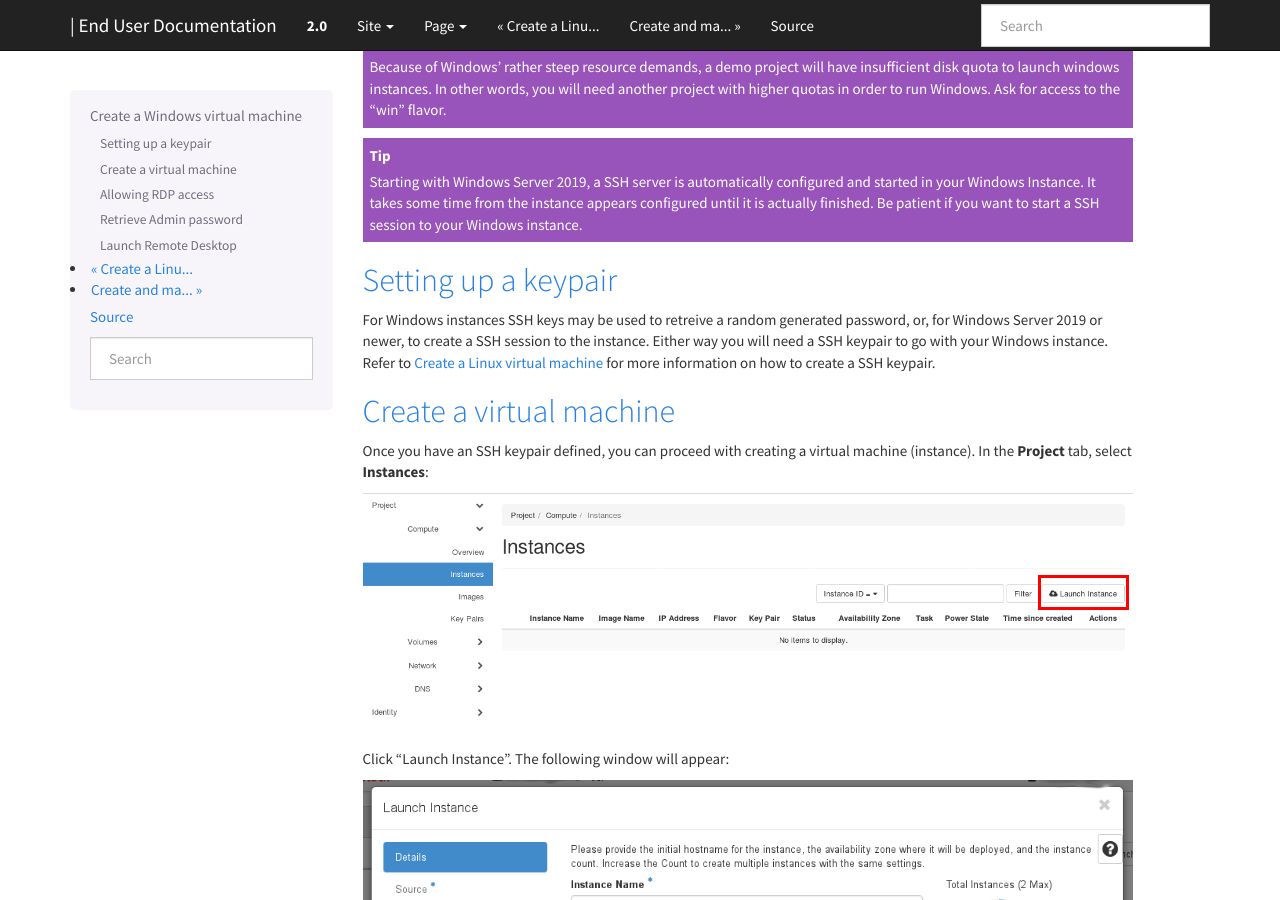
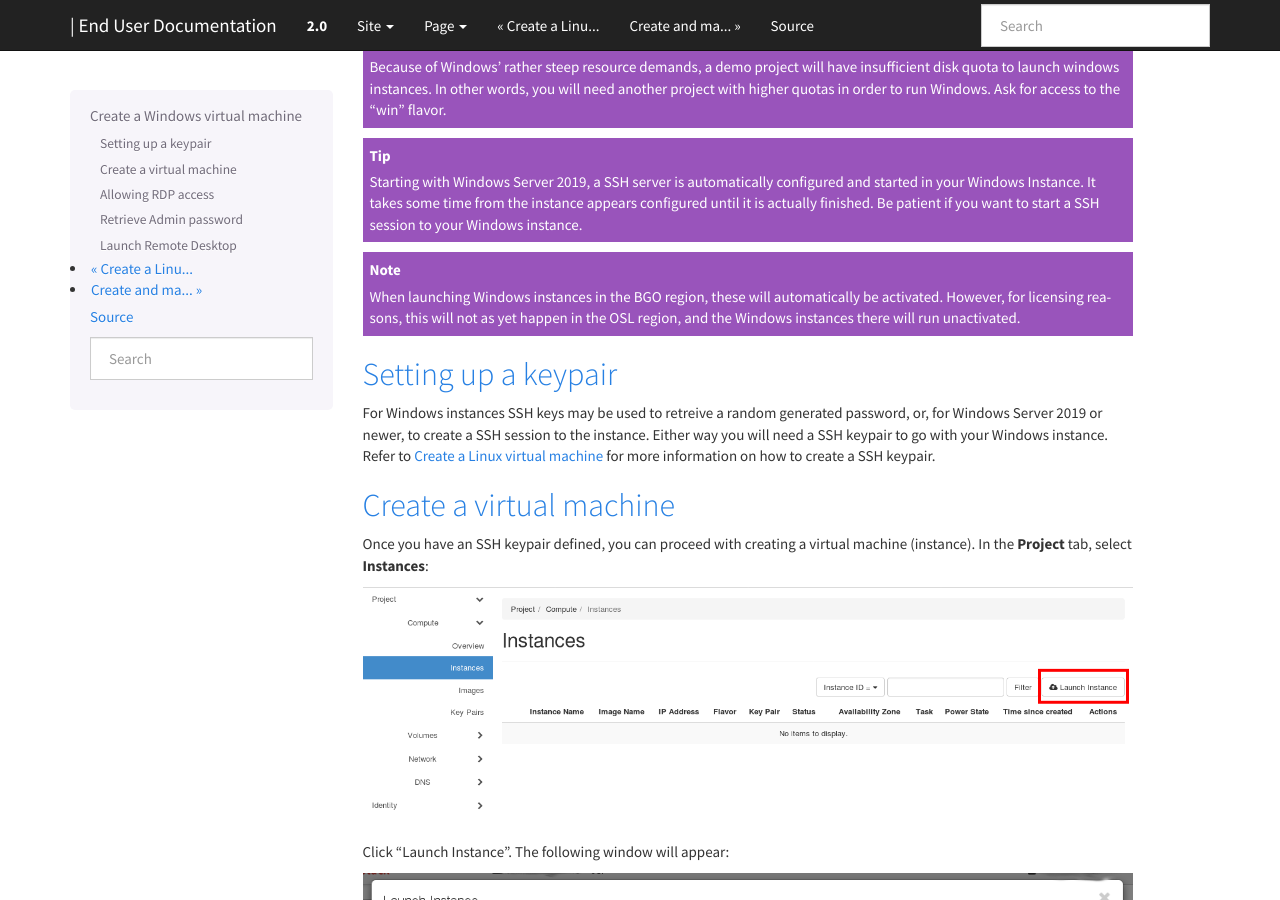
Before and after one commit to norcams/docs-enduser, a Sphinx documentation site: the page built from docs/create-windows-machine.rst, in a window 1280 px wide and 900 px high, scrolled down 342 px. Built offline with Sphinx 7.4.7, drawn with Linux system fonts in a browser that asks for light colours.

Commit message:
a note about windows activation

```diff
--- a/docs/create-windows-machine.rst
+++ b/docs/create-windows-machine.rst
@@ -18,6 +18,11 @@ Last changed: |date|
    and started in your Windows Instance. It takes some time from the instance
    appears configured until it is actually finished. Be patient if you want
    to start a SSH session to your Windows instance.
+
+.. NOTE::
+   When launching Windows instances in the BGO region, these will automatically
+   be activated. However, for licensing reasons, this will not as yet happen
+   in the OSL region, and the Windows instances there will run unactivated.
 
 
 Setting up a keypair
```
